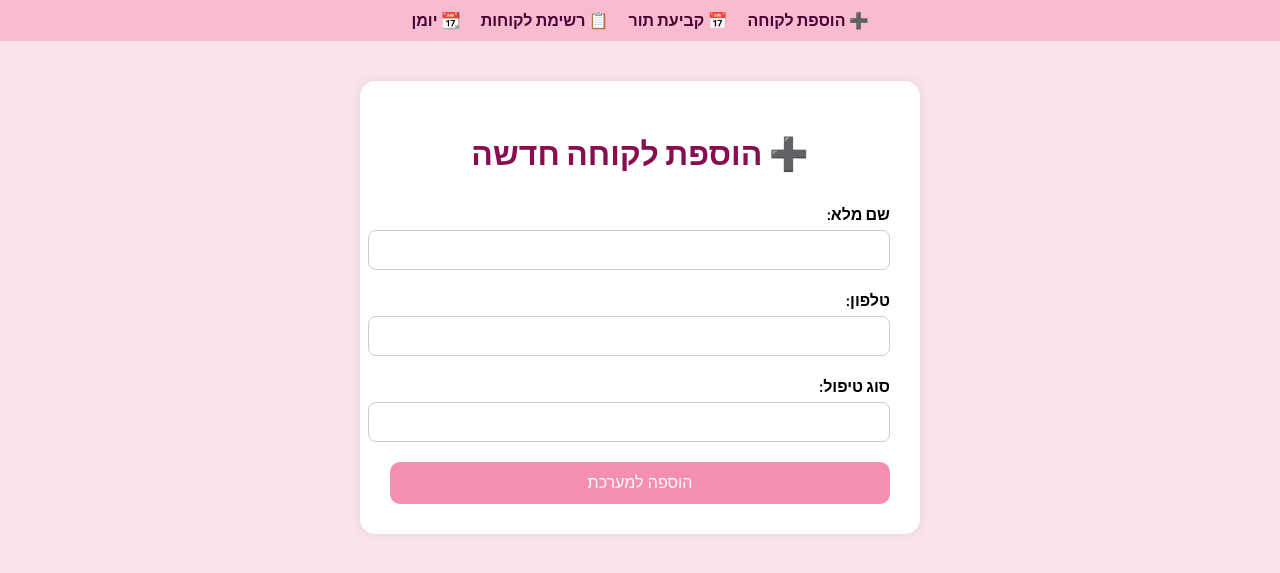
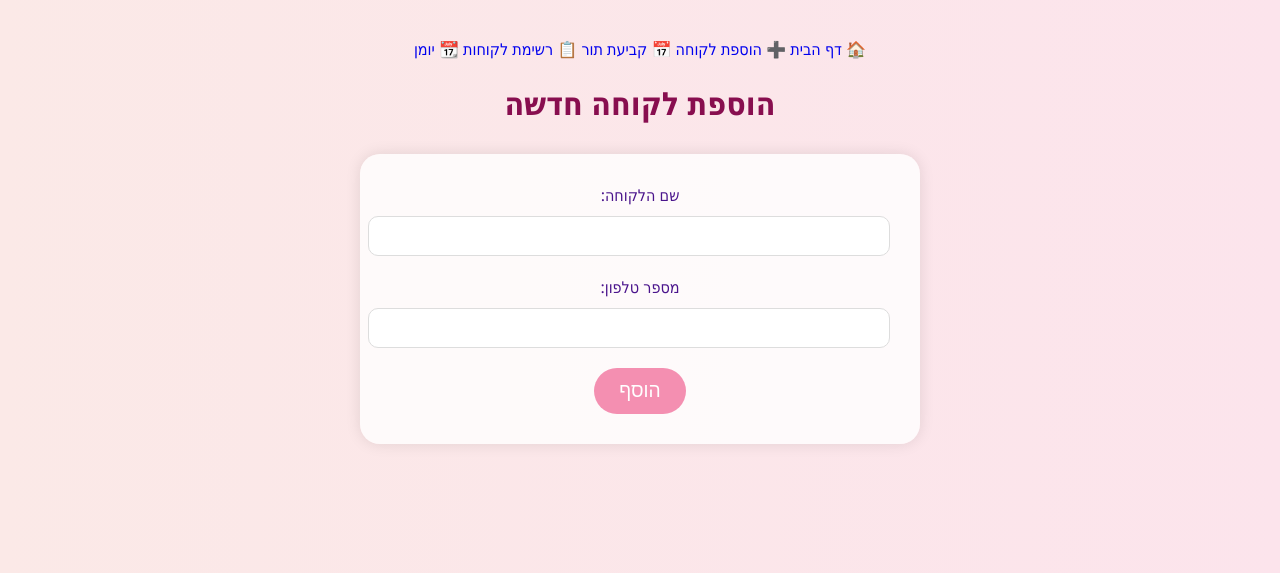
Before and after one commit to afiksahar/appointment-app, a Flask app: page /add-client in a window 1280 px wide. Shown: the top 573 px of the page. Run offline with Flask 3, Linux system fonts and the light colour scheme.

Commit message:
עדכון קבצי HTML, מעבר טיפול לתור, שיפור עיצוב

```diff
--- a/app.py
+++ b/app.py
@@ -1,26 +1,25 @@
 from flask import Flask, render_template, request, redirect, jsonify
 from flask_sqlalchemy import SQLAlchemy
+from datetime import datetime
 
 app = Flask(__name__)
-app.config['SQLALCHEMY_DATABASE_URI'] = 'sqlite:///clients.db'
-app.config['SQLALCHEMY_TRACK_MODIFICATIONS'] = False
+app.config['SQLALCHEMY_DATABASE_URI'] = 'sqlite:///appointments.db'
 db = SQLAlchemy(app)
 
 class Client(db.Model):
     id = db.Column(db.Integer, primary_key=True)
     name = db.Column(db.String(100), nullable=False)
     phone = db.Column(db.String(20), nullable=False)
-    treatment = db.Column(db.String(100), nullable=False)
 
 class Appointment(db.Model):
     id = db.Column(db.Integer, primary_key=True)
     client_id = db.Column(db.Integer, db.ForeignKey('client.id'), nullable=False)
-    date = db.Column(db.String(20), nullable=False)
-    time = db.Column(db.String(20), nullable=False)
-    treatment_type = db.Column(db.String(100), nullable=False)
+    date = db.Column(db.DateTime, nullable=False)
+    treatment = db.Column(db.String(100), nullable=False)
+    client = db.relationship('Client', backref=db.backref('appointments', lazy=True))
 
 @app.route('/')
-def home():
+def index():
     return render_template('index.html')
 
 @app.route('/add-client', methods=['GET', 'POST'])
@@ -28,42 +27,33 @@
     if request.method == 'POST':
         name = request.form['name']
         phone = request.form['phone']
+        new_client = Client(name=name, phone=phone)
+        db.session.add(new_client)
+        db.session.commit()
+        return redirect('/')
+    return render_template('add_client.html')
+
+@app.route('/add-appointment', methods=['GET', 'POST'])
+def add_appointment():
+    clients = Client.query.all()
+    if request.method == 'POST':
+        client_id = request.form['client_id']
+        date_str = request.form['date']
         treatment = request.form['treatment']
-        client = Client(name=name, phone=phone, treatment=treatment)
-        db.session.add(client)
+        date = datetime.strptime(date_str, '%Y-%m-%dT%H:%M')
+        new_appointment = Appointment(client_id=client_id, date=date, treatment=treatment)
+        db.session.add(new_appointment)
         db.session.commit()
-        return "🎉 לקוחה נוספה בהצלחה"
-    return render_template('add_client.html')
+        return redirect('/')
+    return render_template('add_appointment.html', clients=clients)
 
 @app.route('/clients')
 def view_clients():
     clients = Client.query.all()
     return render_template('clients.html', clients=clients)
 
-@app.route('/add-appointment', methods=['GET', 'POST'])
-def add_appointment():
-    clients = Client.query.all()
-    if request.method == 'POST':
-        client_id = request.form['client_id']
-        date = request.form['date']
-        time = request.form['time']
-        treatment_type = request.form['treatment_type']
-        appointment = Appointment(client_id=client_id, date=date, time=time, treatment_type=treatment_type)
-        db.session.add(appointment)
-        db.session.commit()
-        return "📅 התור נשמר בהצלחה"
-    return render_template('add_appointment.html', clients=clients)
-
-@app.route('/send-whatsapp/<int:client_id>')
-def send_whatsapp(client_id):
-    client = Client.query.get_or_404(client_id)
-    phone = client.phone
-    name = client.name
-    message = f"היי {name}, תורך נקבע בהצלחה!"
-    return redirect(f"https://wa.me/972{phone}?text={message}")
-
 @app.route('/calendar')
-def calendar_view():
+def calendar():
     return render_template('calendar.html')
 
 @app.route('/appointments-json')
@@ -71,15 +61,13 @@
     appointments = Appointment.query.all()
     events = []
     for appt in appointments:
-        client = Client.query.get(appt.client_id)
         events.append({
-            'title': f"{client.name} - {appt.treatment_type}",
-            'start': f"{appt.date}T{appt.time}"
+            'title': f"{appt.client.name} - {appt.treatment}",
+            'start': appt.date.isoformat()
         })
     return jsonify(events)
 
-with app.app_context():
-    db.create_all()
-
 if __name__ == '__main__':
+    with app.app_context():
+        db.create_all()
     app.run(debug=True)
--- a/templates/add_client.html
+++ b/templates/add_client.html
@@ -1,125 +1,31 @@
 <!DOCTYPE html>
 <html lang="he" dir="rtl">
 <head>
-  <meta charset="UTF-8">
-  <meta name="viewport" content="width=device-width, initial-scale=1.0">
-  <title>הוספת לקוחה חדשה</title>
+  <meta charset="UTF-8" />
+  <meta name="viewport" content="width=device-width, initial-scale=1.0" />
+  <title>הוספת לקוחה</title>
   <link href="https://fonts.googleapis.com/css2?family=Assistant:wght@300;400;600&display=swap" rel="stylesheet">
-  <style>
-    body {
-      margin: 0;
-      font-family: 'Assistant', sans-serif;
-      background-color: #fce4ec;
-    }
-
-    nav {
-      background-color: #f8bbd0;
-      padding: 10px 20px;
-      display: flex;
-      justify-content: center;
-      gap: 20px;
-    }
-
-    nav a {
-      color: #4a0033;
-      text-decoration: none;
-      font-weight: bold;
-    }
-
-    nav a:hover {
-      text-decoration: underline;
-    }
-
-    .container {
-      max-width: 500px;
-      margin: 40px auto;
-      background-color: white;
-      padding: 30px;
-      border-radius: 15px;
-      box-shadow: 0 0 10px rgba(0,0,0,0.1);
-    }
-
-    h1 {
-      text-align: center;
-      color: #880e4f;
-      margin-bottom: 30px;
-    }
-
-    label {
-      display: block;
-      margin-bottom: 5px;
-      font-weight: bold;
-    }
-
-    input {
-      width: 100%;
-      padding: 10px;
-      margin-bottom: 20px;
-      border-radius: 8px;
-      border: 1px solid #ccc;
-      font-size: 16px;
-    }
-
-    button {
-      width: 100%;
-      padding: 12px;
-      font-size: 16px;
-      background-color: #f48fb1;
-      color: white;
-      border: none;
-      border-radius: 10px;
-      cursor: pointer;
-      transition: background-color 0.3s ease;
-    }
-
-    button:hover {
-      background-color: #ec407a;
-    }
-
-    @media (max-width: 600px) {
-      .container {
-        margin: 20px;
-        padding: 20px;
-        width: 90%;
-      }
-
-      h1 {
-        font-size: 22px;
-      }
-
-      input, button {
-        font-size: 14px;
-        padding: 10px;
-      }
-
-      nav {
-        flex-direction: column;
-        align-items: center;
-      }
-    }
-  </style>
+  <link rel="stylesheet" href="{{ url_for('static', filename='style.css') }}">
 </head>
 <body>
   <nav>
+    <a href="/">🏠 דף הבית</a>
     <a href="/add-client">➕ הוספת לקוחה</a>
     <a href="/add-appointment">📅 קביעת תור</a>
     <a href="/clients">📋 רשימת לקוחות</a>
     <a href="/calendar">📆 יומן</a>
   </nav>
 
-  <div class="container">
-    <h1>➕ הוספת לקוחה חדשה</h1>
+  <div class="form-container">
+    <h1>הוספת לקוחה חדשה</h1>
     <form method="POST">
-      <label for="name">שם מלא:</label>
+      <label for="name">שם הלקוחה:</label>
       <input type="text" id="name" name="name" required>
 
-      <label for="phone">טלפון:</label>
+      <label for="phone">מספר טלפון:</label>
       <input type="text" id="phone" name="phone" required>
 
-      <label for="treatment">סוג טיפול:</label>
-      <input type="text" id="treatment" name="treatment" required>
-
-      <button type="submit">הוספה למערכת</button>
+      <button type="submit">הוסף</button>
     </form>
   </div>
 </body>
```
Also changed, not shown: templates/add_appointment.html (+12 -100 lines), templates/clients.html (+25 -91 lines).
